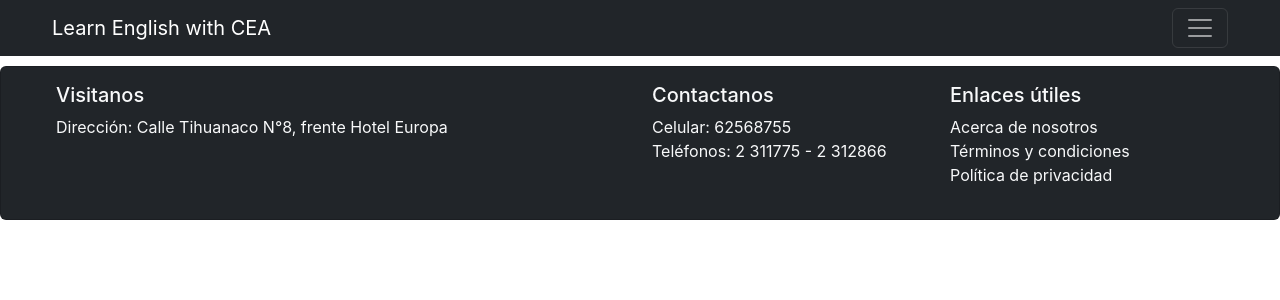
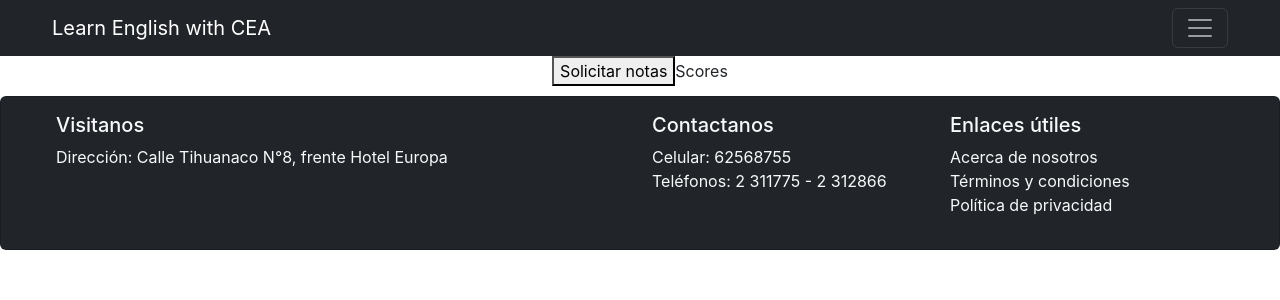
Before and after one commit to Ronald803/learn-english, a React (Create React App) app: page /scores in a window 1280 px wide. Shown: the top 300 px of the page. Built offline with nearby package versions, Linux system fonts and the light colour scheme.

Commit message:
scores page added

```diff
--- a/src/App.js
+++ b/src/App.js
@@ -8,6 +8,7 @@ import CreateTest from './pages/CreateTest';
 import Navbar from './components/Navbar';
 import Lateral from './components/Lateral';
 import Footer from './components/Footer';
+import Scores from './pages/Scores';
 
 function App() {
   return (
@@ -29,6 +30,7 @@ function App() {
               <Route path='/login' element={<Login></Login>}/>
               <Route path='/create-user' element={<CreateUser></CreateUser>}/>
               <Route path='/create-test' element={<CreateTest></CreateTest>}/>
+              <Route path='/scores' element={<Scores></Scores>}/>
             </Routes>
           </BrowserRouter>
         </div>
--- /dev/null
+++ b/src/axiosRequests/Users/axiosServiceUsers.js
@@ -0,0 +1,13 @@
+import axios from 'axios'
+
+const t = sessionStorage.getItem('t')
+const n = sessionStorage.getItem('n')
+
+const url = 'https://learn-english-backend-bay.vercel.app';
+//const url = 'http://localhost:4000';
+//const url = 'https://learn-english-backend-1ymtsw2jj-ronald803.vercel.app/'
+
+export function getScoresBackend(){
+    console.log(`${url}/api/user?name=${n}`);
+    return axios.get(`${url}/api/users?_id=642a0ce827ce49b5727221c1`,{headers:{'x-token': t}})
+}
--- a/src/components/Navbar.js
+++ b/src/components/Navbar.js
@@ -8,6 +8,7 @@ const NavBar = () => {
         sessionStorage.setItem('n',"")
         sessionStorage.setItem('r',"")
     }
+
     return (
         <nav className="navbar navbar-dark bg-dark">
             <div className="container-fluid" style={{"maxWidth": "1200px"}}>
@@ -30,9 +31,14 @@ const NavBar = () => {
                             {
                                 sessionStorage.getItem('n')
                                 ?
-                                <li className='nav-item'>
-                                    <a className='nav-link' onClick={logOut} href='/'>{sessionStorage.getItem('n')} (Cerrar Sesión)</a>
-                                </li>
+                                <div>
+                                    <li className="nav-item">
+                                        <a className="nav-link" href="/scores">Calificaciones</a>
+                                    </li>
+                                    <li className='nav-item'>
+                                        <a className='nav-link' onClick={logOut} href='/'>{sessionStorage.getItem('n')} (Cerrar Sesión)</a>
+                                    </li>
+                                </div>
                                 :
                                 <li className="nav-item dropdown">
                                     <a className="nav-link dropdown-toggle" href="#" role="button" data-bs-toggle="dropdown" aria-expanded="false">
--- /dev/null
+++ b/src/pages/Scores.js
@@ -0,0 +1,22 @@
+import React from 'react';
+import { getScoresBackend } from '../axiosRequests/Users/axiosServiceUsers';
+
+const Scores = () => {
+    const getScores = ()=>{
+        getScoresBackend()
+            .then( user => {
+                console.log(user);
+            })
+            .catch(e=>{
+                console.log({e});
+            })
+    }
+    return (
+        <div>
+            <button onClick={()=>getScores()}> Solicitar notas </button>
+            Scores
+        </div>
+    );
+}
+
+export default Scores;
```
